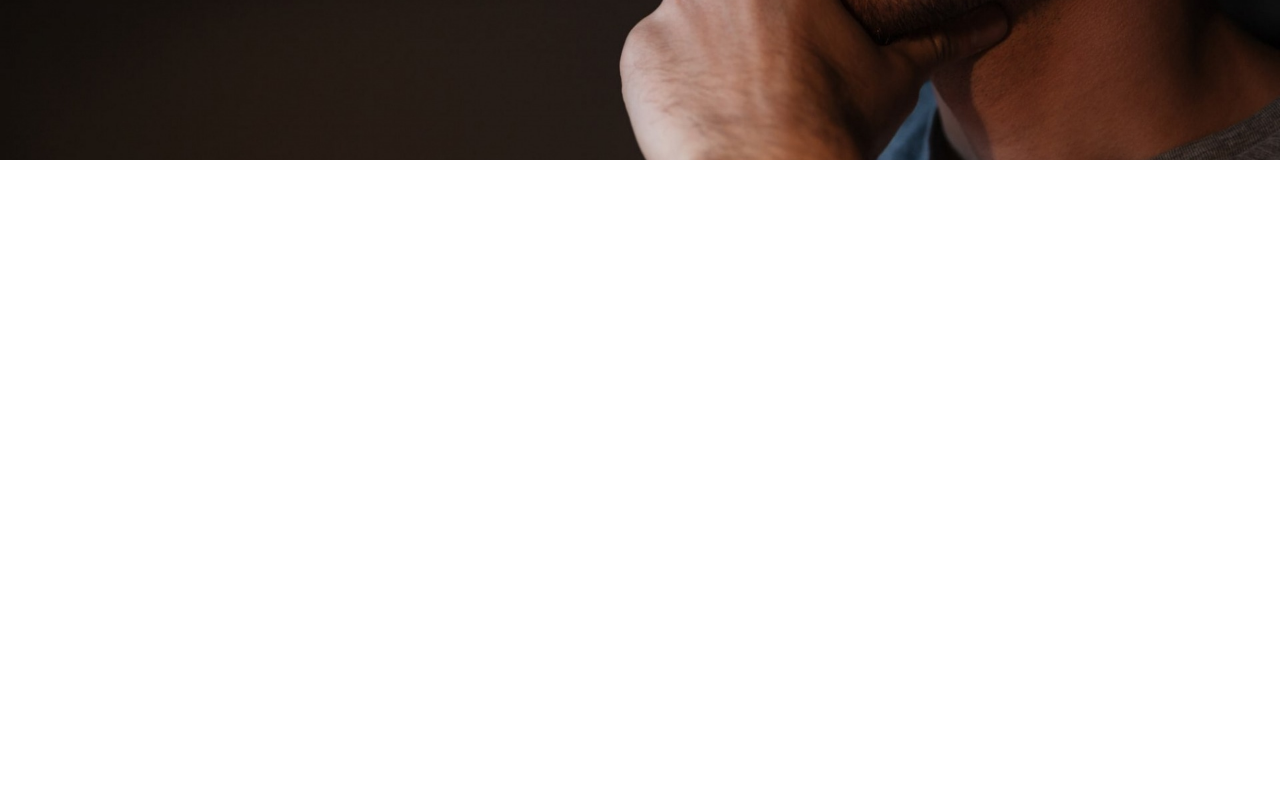
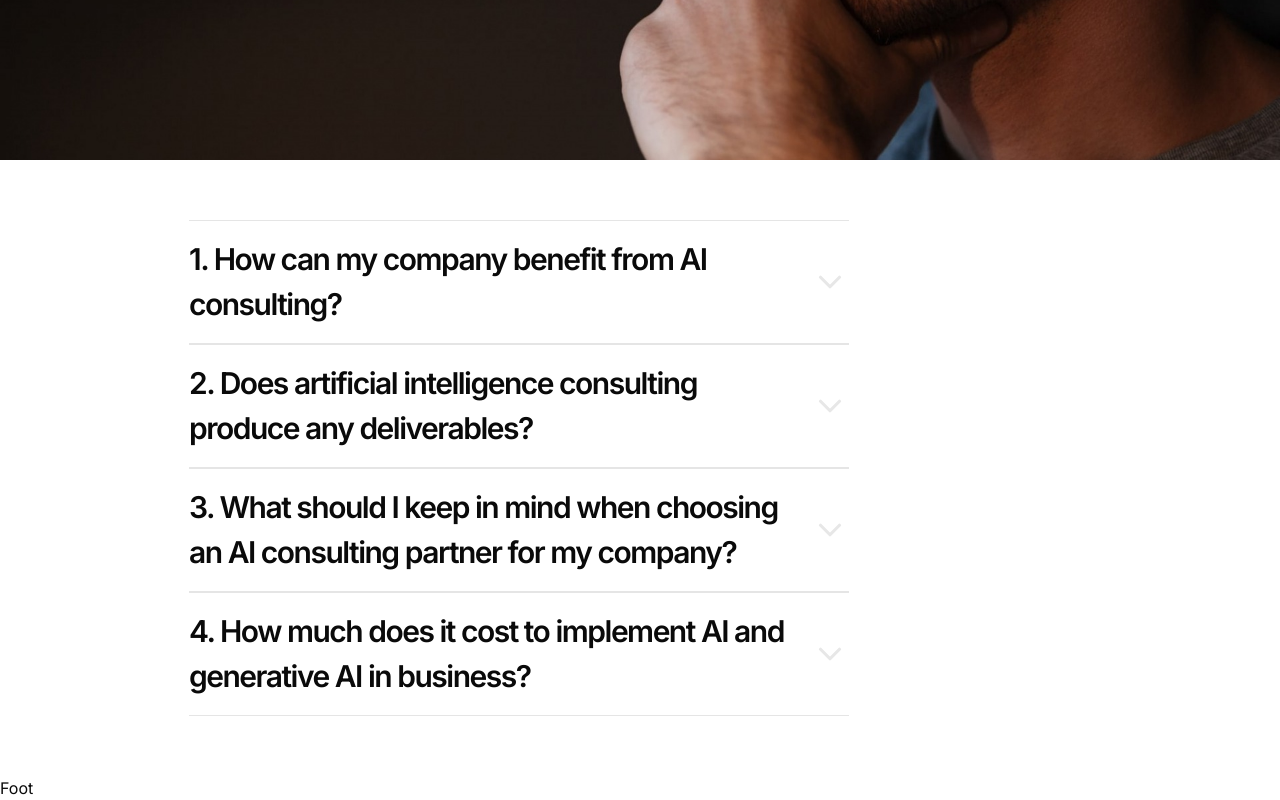
Before and after one commit to elefinnt/cub2, a Next.js app: page /solutions in a window 1280 px wide. Shown: the part 7643-8443 px from the top of the page. Before the commit the page ends 7803 px from the top, so only its background shows below. Built offline with nearby package versions, Linux system fonts and the light colour scheme.

Commit message:
feat: accordion component

```diff
--- /dev/null
+++ b/app/(routes)/solutions/_components/solutions-accordion.tsx
@@ -0,0 +1,86 @@
+import {
+  Accordion,
+  AccordionContent,
+  AccordionItem,
+  AccordionTrigger,
+} from "@/components/ui/accordion";
+
+export function SolutionsAccordion() {
+  return (
+    <div className="content-container py-[60px]">
+      <Accordion type="single" collapsible className="max-w-[660px] ">
+        <AccordionItem value="item-1">
+          <AccordionTrigger className="">
+            1. How can my company benefit from AI consulting?
+          </AccordionTrigger>
+          <AccordionContent className="accordion-description">
+            By leveraging artificial intelligence consulting services, your
+            company can optimize operational efficiencies through process
+            automation and predictive analytics. In addition, AI consultants
+            will assist you with strategic planning and risk management, as well
+            as propose AI solutions capable of creating new business models,
+            products, and services. Finally, an AI consultancy will suggest ways
+            to improve customer experiences by providing personalized services,
+            recommendations, and support, resulting in increased customer
+            satisfaction and loyalty.
+          </AccordionContent>
+        </AccordionItem>
+        <AccordionItem value="item-2 accordion-title">
+          <AccordionTrigger className="accordion-title-text">
+            2. Does artificial intelligence consulting produce any deliverables?
+          </AccordionTrigger>
+          <AccordionContent className="accordion-description">
+            AI consulting typically results in a variety of deliverables,
+            depending on the scope and goals of the consultation. These may
+            include: - Reports on your company's current capabilities and
+            readiness for AI implementation - Detailed plans outlining steps,
+            timelines, and resources required for AI adoption - Analysis of
+            potential AI projects, including technical feasibility and expected
+            ROI - Prototypes that demonstrate how AI solutions can work within
+            your organization - Guidelines for managing, securing, and
+            leveraging your data effectively for AI applications
+          </AccordionContent>
+        </AccordionItem>
+        <AccordionItem value="item-3 accordion-title">
+          <AccordionTrigger className="accordion-title-text">
+            3. What should I keep in mind when choosing an AI consulting partner
+            for my company?
+          </AccordionTrigger>
+          <AccordionContent className="accordion-description">
+            Selecting the right artificial intelligence consulting partner is
+            crucial. Consider the following factors: - Look for a partner with a
+            proven track record in AI consulting and projects, particularly
+            within your industry - Ensure their AI consulting approach aligns
+            with your company's goals and they have a clear methodology for
+            assessing needs and implementing solutions - The AI consulting
+            company should be technology-agnostic, offering solutions that best
+            fit your specific needs rather than pushing one-size-fits-all tools
+            - Your AI consultants should be able to seamlessly integrate with
+            your team, understand your company's culture, and work
+            collaboratively towards shared goals
+          </AccordionContent>
+        </AccordionItem>
+        <AccordionItem value="item-4 accordion-title">
+          <AccordionTrigger className="accordion-title-text">
+            4. How much does it cost to implement AI and generative AI in
+            business?
+          </AccordionTrigger>
+          <AccordionContent className="accordion-description">
+            The cost of using AI and generative AI in your business can vary
+            greatly depending on the project's complexity, the specific AI
+            technologies used, and the scope of implementation. The costs can
+            range from tens of thousands to several million dollars, which
+            includes development, data preparation, training, and integration.
+            The following articles provide a detailed breakdown of the factors
+            that influence AI project costs and how to calculate them: - For an
+            overview of artificial intelligence costs: How Much Does Artificial
+            Intelligence Cost? - For insight into the costs of generative AI:
+            Calculating the Cost of Generative AI. These resources can help you
+            estimate the cost of implementing AI and generative AI solutions in
+            your business before looking into AI consulting services.
+          </AccordionContent>
+        </AccordionItem>
+      </Accordion>
+    </div>
+  );
+}
--- a/app/(routes)/solutions/page.tsx
+++ b/app/(routes)/solutions/page.tsx
@@ -11,6 +11,7 @@ import Image from "next/image";
 import BlueGrid from "./_components/blue-info-grid";
 import ImageWithText from "./_components/image-text";
 import NeutralGrid from "./_components/neutral-info-grid";
+import { SolutionsAccordion } from "./_components/solutions-accordion";
 
 const infoData = [
   {
@@ -178,8 +179,8 @@ const SolutionsPage = () => {
       <NeutralGrid gridData={neutralGrid} />
       <ImageWithText imageTextData={imageText[2]} />
       <BlueGrid infoData={happens} />
-
       <ImageWithText imageTextData={imageText[3]} />
+      <SolutionsAccordion />
     </>
   );
 };
--- /dev/null
+++ b/app/components/footer.tsx
@@ -0,0 +1,5 @@
+const Footer = () => {
+  return <div>Foot</div>;
+};
+
+export default Footer;
--- a/app/globals.css
+++ b/app/globals.css
@@ -166,3 +166,9 @@
   width: 56px;
   margin-bottom: 36px;
 }
+.accordion-description {
+  font-size: 18px;
+  line-height: 1.5;
+  letter-spacing: -0.05px;
+  color: #6c6c6c;
+}
--- a/app/layout.tsx
+++ b/app/layout.tsx
@@ -2,6 +2,7 @@ import type { Metadata } from "next";
 import { Inter } from "next/font/google";
 import "./globals.css";
 import Navbar from "./components/navbar";
+import Footer from "./components/footer";
 
 const inter = Inter({ subsets: ["latin"] });
 
@@ -21,6 +22,7 @@ export default function RootLayout({
         <Navbar />
 
         {children}
+        <Footer />
       </body>
     </html>
   );
--- /dev/null
+++ b/components/ui/accordion.tsx
@@ -0,0 +1,58 @@
+"use client";
+
+import * as React from "react";
+import * as AccordionPrimitive from "@radix-ui/react-accordion";
+import { ChevronDown } from "lucide-react";
+
+import { cn } from "@/lib/utils";
+
+const Accordion = AccordionPrimitive.Root;
+
+const AccordionItem = React.forwardRef<
+  React.ElementRef<typeof AccordionPrimitive.Item>,
+  React.ComponentPropsWithoutRef<typeof AccordionPrimitive.Item>
+>(({ className, ...props }, ref) => (
+  <AccordionPrimitive.Item
+    ref={ref}
+    className={cn("border-b border-t", className)}
+    {...props}
+  />
+));
+AccordionItem.displayName = "AccordionItem";
+
+const AccordionTrigger = React.forwardRef<
+  React.ElementRef<typeof AccordionPrimitive.Trigger>,
+  React.ComponentPropsWithoutRef<typeof AccordionPrimitive.Trigger>
+>(({ className, children, ...props }, ref) => (
+  <AccordionPrimitive.Header className="flex">
+    <AccordionPrimitive.Trigger
+      ref={ref}
+      className={cn(
+        "text-[30px] text-left tracking-tighter flex flex-1 items-center justify-between py-4 font-semibold transition-all hover:no-underline [&[data-state=open]>svg]:rotate-180",
+        className
+      )}
+      {...props}
+    >
+      {children}
+      <ChevronDown className="h-[38px] w-[38px] shrink-0 transition-transform duration-200 text-[#e7e7e7]" />
+    </AccordionPrimitive.Trigger>
+  </AccordionPrimitive.Header>
+));
+AccordionTrigger.displayName = AccordionPrimitive.Trigger.displayName;
+
+const AccordionContent = React.forwardRef<
+  React.ElementRef<typeof AccordionPrimitive.Content>,
+  React.ComponentPropsWithoutRef<typeof AccordionPrimitive.Content>
+>(({ className, children, ...props }, ref) => (
+  <AccordionPrimitive.Content
+    ref={ref}
+    className="overflow-hidden text-sm transition-all data-[state=closed]:animate-accordion-up data-[state=open]:animate-accordion-down"
+    {...props}
+  >
+    <div className={cn("pb-5 pt-0", className)}>{children}</div>
+  </AccordionPrimitive.Content>
+));
+
+AccordionContent.displayName = AccordionPrimitive.Content.displayName;
+
+export { Accordion, AccordionItem, AccordionTrigger, AccordionContent };
--- a/package.json
+++ b/package.json
@@ -9,6 +9,7 @@
     "lint": "next lint"
   },
   "dependencies": {
+    "@radix-ui/react-accordion": "^1.1.2",
     "@radix-ui/react-navigation-menu": "^1.1.4",
     "class-variance-authority": "^0.7.0",
     "clsx": "^2.1.0",
```
Also changed, not shown: tailwind.config.ts (+8 -8 lines), 1 other file (tests, documents, lock files or other folders).
